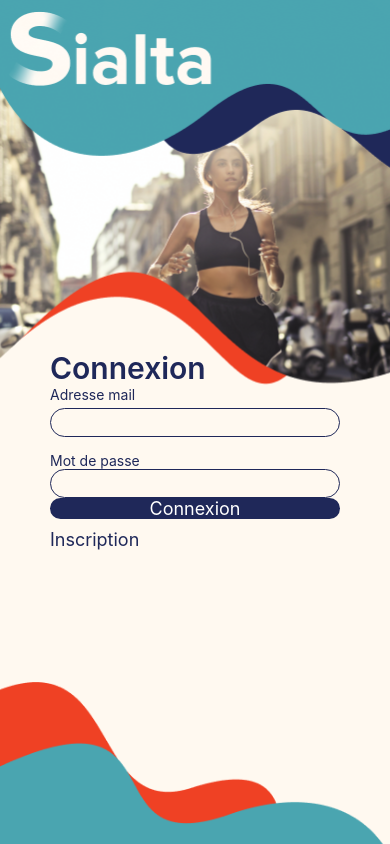
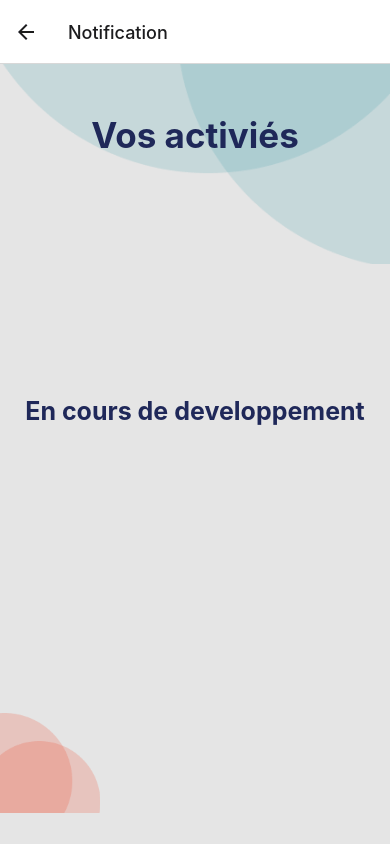
Before and after one commit to HyziOne/sialta, a React Native app: screen /Notification in a window 390 px wide. Built offline with nearby package versions, Linux system fonts and the light colour scheme; what randomstring, react-native-geocoding would draw is missing.

Commit message:
Ajout screen notification

```diff
--- a/src/navigation/AuthNavigator.js
+++ b/src/navigation/AuthNavigator.js
@@ -9,6 +9,7 @@ import DestinationSearch from '../screens/DestinationSearch';
 import MoreInformation from '../screens/MoreInformation';
 import AddEvents from '../screens/AddEvents';
 import SaveActivity from '../screens/SaveActivity';
+import NotificationScreen from '../screens/Notification/NotificationScreen';
 
 const Stack = createStackNavigator();
 // Navigator, Screen, Group
@@ -53,11 +54,11 @@ function AuthNavigator() {
           component={AddEvents}
           options={{ title: "AddEvents" }}
         />
-        {/* <Stack.Screen
-          name="MapScreen"
-          component={MapScreen}
-          options={{ title: "MapScreen" }}
-        /> */}
+        <Stack.Screen
+          name="Notification"
+          component={NotificationScreen}
+          options={{ title: "Notification" }}
+        />
         <Stack.Screen
           name="MoreInformation"
           component={MoreInformation}
@@ -68,6 +69,7 @@ function AuthNavigator() {
           component={SaveActivity}
           options={{ title: "Vos activités" }}
         />
+
     </Stack.Navigator>
   );
 }
--- a/src/navigation/HomeTabNavigator.js
+++ b/src/navigation/HomeTabNavigator.js
@@ -16,6 +16,7 @@ import Login from "../screens/Login";
 import LoginScreen from "../screens/Login/LoginScreen.js";
 import { createNativeStackNavigator } from "@react-navigation/native-stack";
 import { NavigationContainer } from "@react-navigation/native";
+import NotificationScreen from "../screens/Notification/NotificationScreen";
 
 const Tab = createBottomTabNavigator();
 const Stack = createNativeStackNavigator();
@@ -57,7 +58,7 @@ const HomeTabNavigator = (props) => {
       <Tab.Screen
         name={"Messages"}
         // component={DestinationSearch}
-        component={MoreInformation}
+        component={NotificationScreen}
         options={{
           headerShown: false,
           tabBarIcon: ({ color }) => (
--- a/src/navigation/Router.js
+++ b/src/navigation/Router.js
@@ -12,6 +12,7 @@ import SignUpScreen from "../screens/Signup";
 import LoginScreen from "../screens/Login/LoginScreen";
 import HomeTabNavigator from "./HomeTabNavigator";
 import SaveActivity from "../screens/SaveActivity";
+import NotificationScreen from "../screens/Notification/NotificationScreen";
 
 const Stack = createNativeStackNavigator();
 const OldStack = createNativeStackNavigator();
@@ -60,6 +61,11 @@ function Router() {
           component={SaveActivity}
           options={{ title: "SaveActivity" }}
         />
+         <Stack.Screen
+          name="NotificationScreen"
+          component={NotificationScreen}
+          options={{ title: "Notification" }}
+        />
       </Stack.Navigator>
     </NavigationContainer>
   );
--- /dev/null
+++ b/src/screens/Notification/NotificationScreen.js
@@ -0,0 +1,81 @@
+import React from "react";
+import { View, Image, Pressable, Text, StyleSheet, ImageBackground } from "react-native";
+// import styles from "./styles";
+import Fontisto from "react-native-vector-icons/Fontisto";
+import { useNavigation } from "@react-navigation/native";
+
+const NotificationScreen = () => {
+
+  return (
+    <View style={styles.container}>
+      <View>
+        <ImageBackground
+          source={require("../../../assets/images/notification/HeaderNotification.png")}
+          style={styles.headerImg}
+        />
+      </View>
+       <Text style={styles.heading} h1>
+        Vos activiés
+      </Text>
+      <View>
+
+      </View>
+      <Text style={styles.load}>En cours de developpement</Text>
+       <View style={{height: "47%"}}>
+        <ImageBackground
+          source={require("../../../assets/images/notification/BottomNotification.png")}
+          style={styles.btm_img}
+        />
+      </View>
+    </View>
+  );
+};
+const styles = StyleSheet.create({
+  container: {
+    backgroundColor: "#E5E5E5",
+    height: "100%",
+    flex: 1,
+  },
+  // container: {
+  //   backgroundColor: "#E5E5E5",
+  //   flex: 1,
+  //   justifyContent: 'center',
+  // },
+  heading: {
+    textAlign: "center",
+    padding: 20,
+    marginTop: 30,
+    fontSize: 35,
+    color: "#1F2859",
+    fontWeight: "700",
+  },
+  containerLoad: {
+    flex: 1,
+    justifyContent: 'center',
+    alignItems: 'center',
+  },
+  load: {
+    textAlign: "center",
+    padding: 20,
+    marginTop: 200,
+    fontSize: 25,
+    color: "#1F2859",
+    fontWeight: "700",
+    alignContent: "center"
+  },
+  headerImg: {
+    width: "100%",
+    height: 200,
+    // resizeMode: "contain",
+    position: "absolute",
+  },
+  btm_img : {
+    width: 100,
+    height: 100,
+    resizeMode: "cover",
+    position: "absolute",
+    bottom: 0,
+    marginBottom: 0,
+  },
+});
+export default NotificationScreen;
```
Also changed, not shown: assets/images/notification/BottomNotification.png (added), assets/images/notification/HeaderNotification.png (added).
